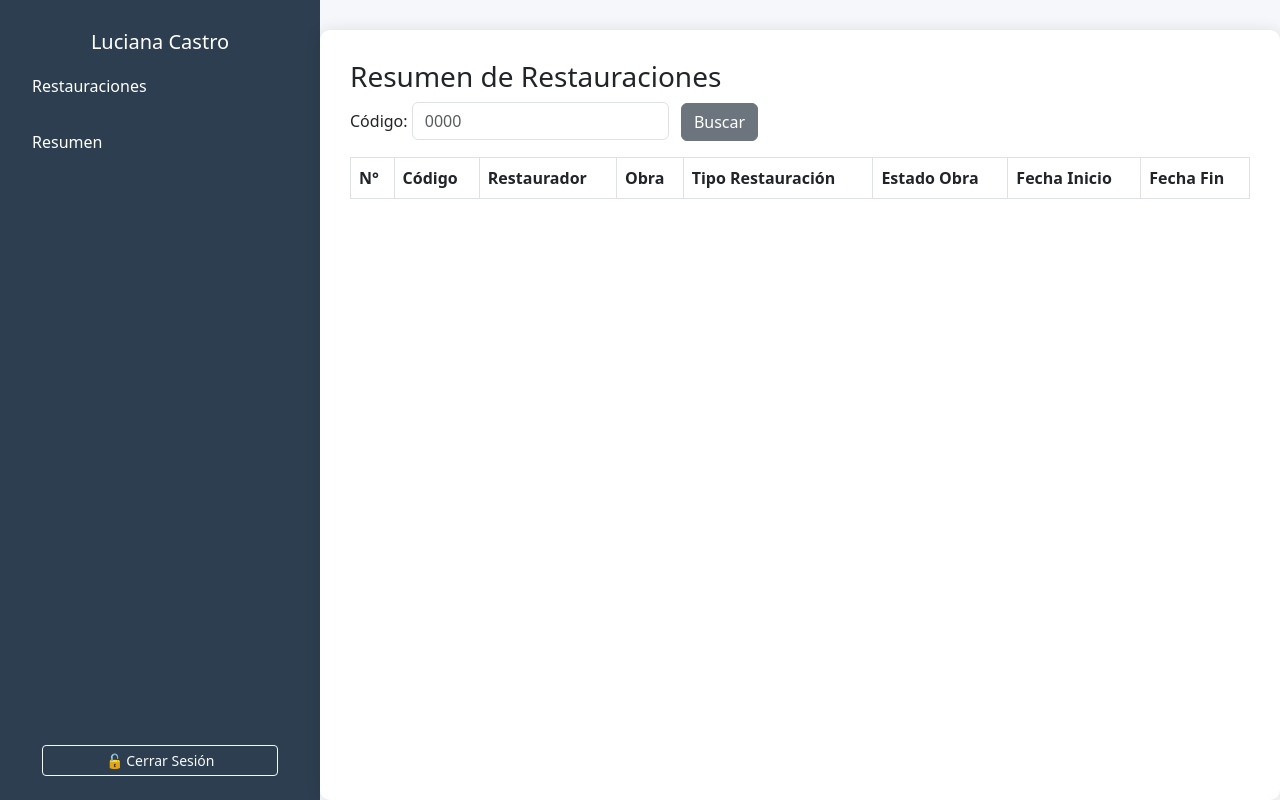
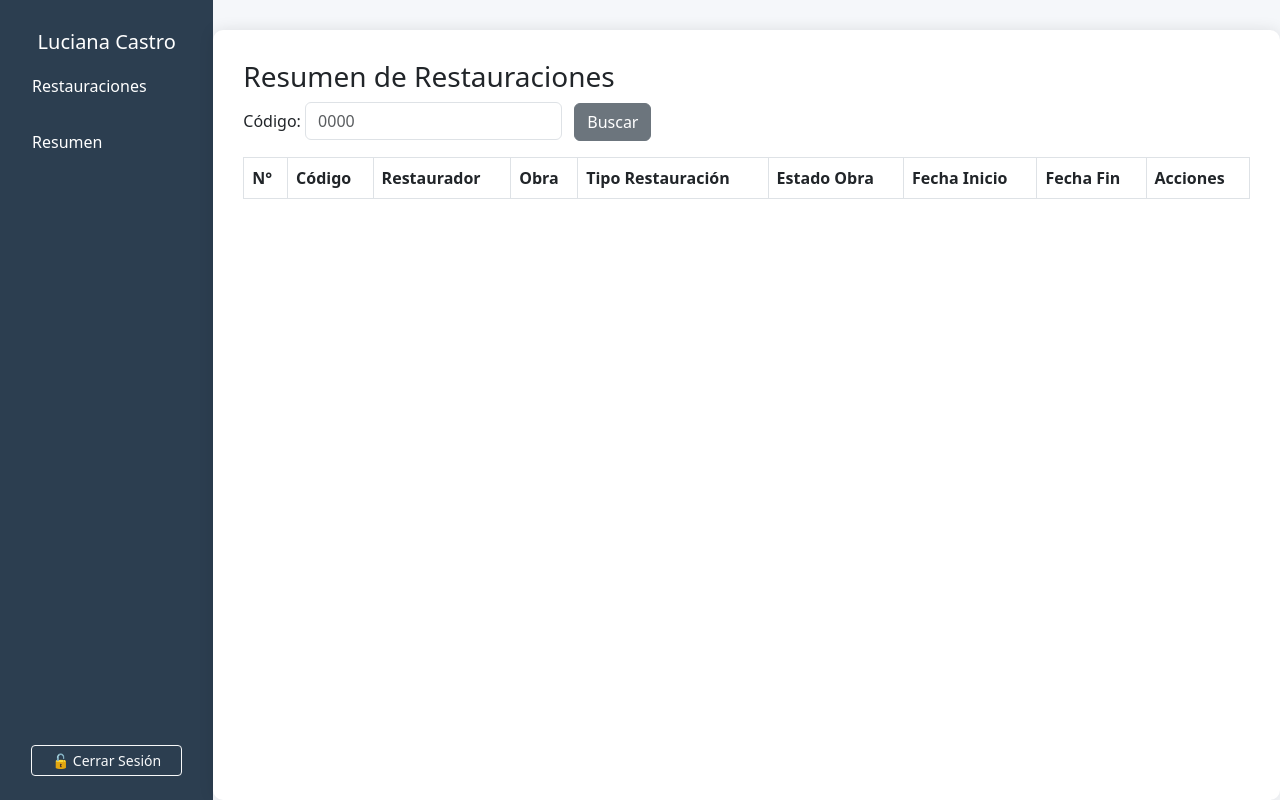
Before and after one commit to ValeryRosa/Restaurador, a plain HTML site: page resumen.html in a window 1280 px wide. Drawn offline with nearby package versions, Linux system fonts and the light colour scheme.

Commit message:
Actualizar tabla de resumen

```diff
--- a/resumen.html
+++ b/resumen.html
@@ -11,7 +11,7 @@
     <div class="container-fluid">
         <div class="row">
             <!--Barra lateral -->
-            <div class="col-md-3 sidebar d-flex flex-column justify-content-between">
+            <div class="col-md-2 sidebar d-flex flex-column justify-content-between">
             <div>
                 <h5 class="text-center">Luciana Castro</h5>
                 <a href="index.html" class="d-block mb-2">Restauraciones</a>
@@ -23,7 +23,7 @@
             </div>
 
             <!--Contenido principal -->
-            <div class="col-md-9 form-section">
+            <div class="col-md-10 form-section">
                 <h3>Resumen de Restauraciones</h3>
                 <!--Buscar por código -->
                 <div class="mb-3">
@@ -43,10 +43,10 @@
                         <th>Estado Obra</th>
                         <th>Fecha Inicio</th>
                         <th>Fecha Fin</th>
+                        <th>Acciones</th>
                     </tr>
                     </thead>
                     <tbody id="tabla-restauraciones">
-                    <!-- JS llenará aquí -->
                     </tbody>
                 </table>
             </div>
```
Also changed, not shown: index.html (+2 -2 lines).
